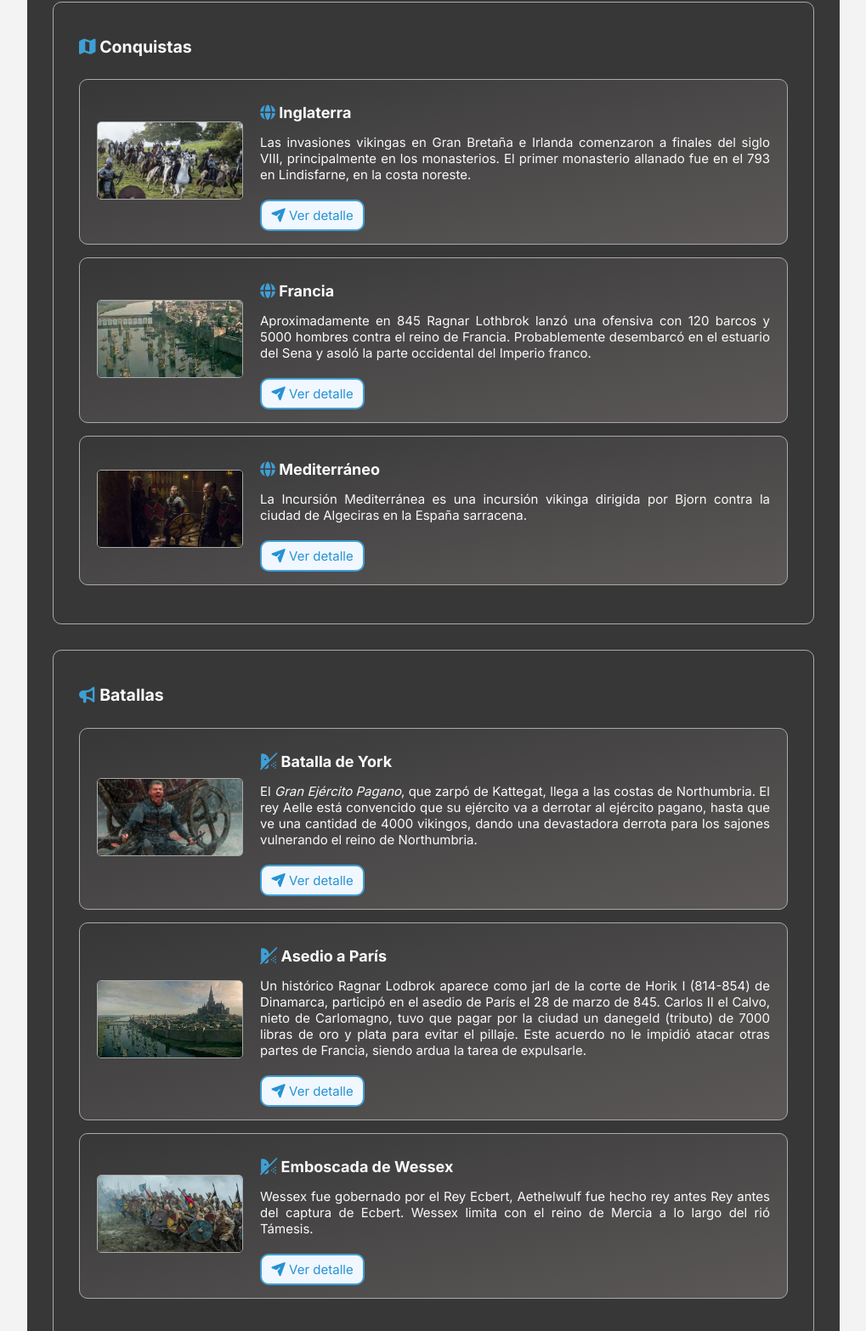
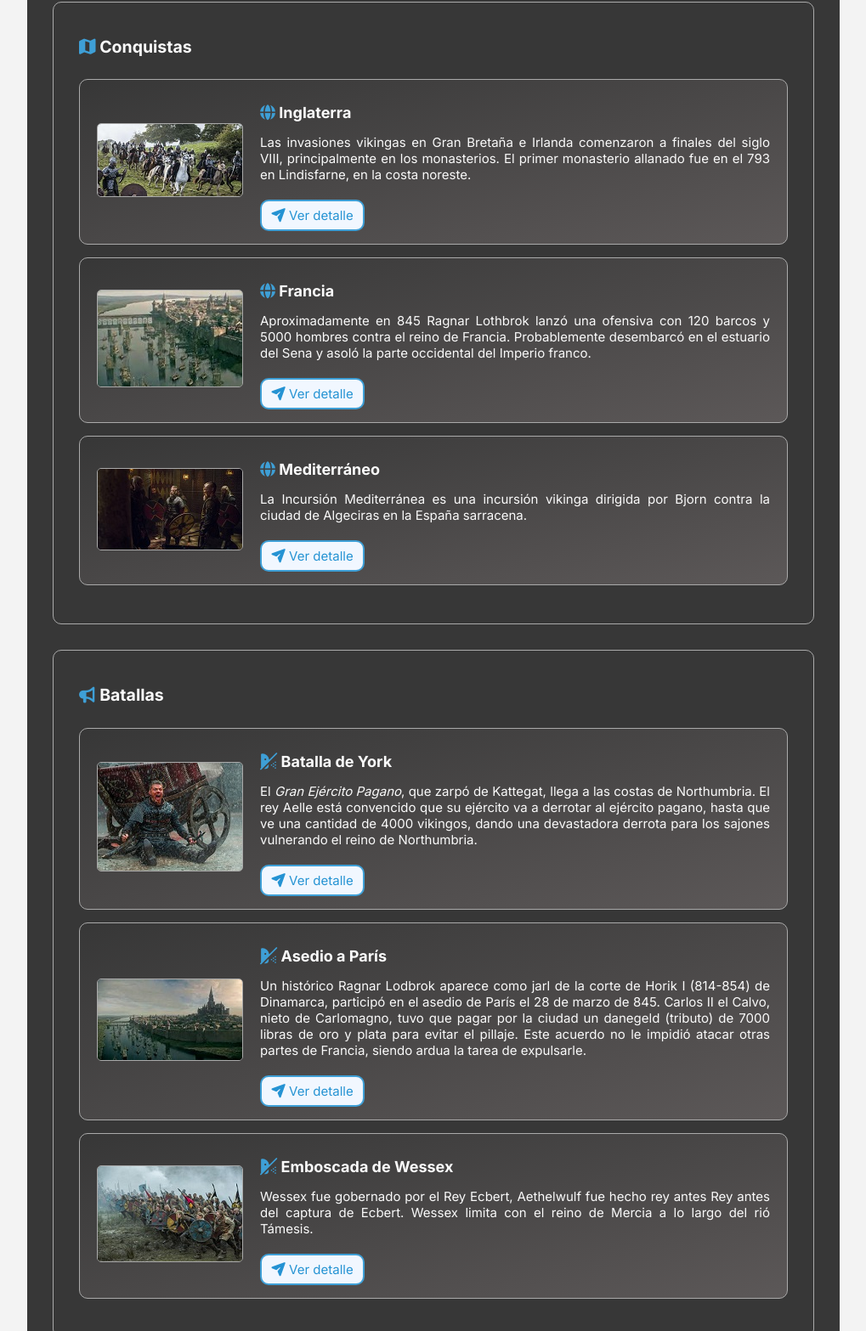
Before and after one commit to coterofr/-coterofr-pec3-html-css-1, a website built with Parcel: page src/views/category.html in a window 1280 px wide. Shown: the part 2609-4176 px from the top of the page at 85% size, without its empty margins (130-1149 px from the left). Built offline with nearby package versions, Linux system fonts and the light colour scheme.

Commit message:
Fifth commit: Usa un tamaño adecuado para las imágenes

```diff
--- a/src/assets/js/app.js
+++ b/src/assets/js/app.js
@@ -116,6 +116,7 @@ _viewLess(".read-less-present-bio", "read-less-text-present-bio", ".read-more-pr
 function _viewVideo(id, idVideo, width, height) {
   let video = document.getElementById(id);
 
+  if(video) {
     video.addEventListener("click", event => {
       let figure = video.parentElement;
 
@@ -130,6 +131,7 @@ function _viewVideo(id, idVideo, width, height) {
       figure.replaceChild(iframe, video);
     });
   }
+}
 
 /* Gestionar el video del detalle */
 
--- a/src/views/category.html
+++ b/src/views/category.html
@@ -852,8 +852,13 @@
                 </h2>
 
                 <div class="category">
-                    <figure class="category-img">
-                        <img src="../assets/img/others/england.jpg" width="170px" height="90px" loading="lazy" alt="England">
+                    <figure class="category-img-miniature">
+                        <img srcset="../assets/img/others/england-170w.jpg 170w,
+                                     ../assets/img/others/england-220w.jpg 220w"
+                        sizes="(max-width: 700px) 220px, 170px"
+                        src="../assets/img/others/england-220w.jpg"
+                        loading="lazy"
+                        alt="England">
                         <figcaption></figcaption>
                     </figure>
 
@@ -871,8 +876,13 @@
                 </div>
 
                 <div class="category">
-                    <figure class="category-img">
-                        <img src="../assets/img/others/france.jpg" width="170px" height="90px" loading="lazy" alt="Francia">
+                    <figure class="category-img-miniature">
+                        <img srcset="../assets/img/others/france-170w.jpg 170w,
+                                     ../assets/img/others/france-220w.jpg 220w"
+                        sizes="(max-width: 700px) 220px, 170px"
+                        src="../assets/img/others/france-220w.jpg"
+                        loading="lazy"
+                        alt="Francia">
                         <figcaption></figcaption>
                     </figure>
 
@@ -890,8 +900,13 @@
                 </div>
 
                 <div class="category">
-                    <figure class="category-img">
-                        <img src="../assets/img/others/mediterranean.jpg" width="170px" height="90px" loading="lazy" alt="Mediterranean">
+                    <figure class="category-img-miniature">
+                        <img srcset="../assets/img/others/mediterranean-170w.jpg 170w,
+                                     ../assets/img/others/mediterranean-220w.jpg 220w"
+                        sizes="(max-width: 700px) 220px, 170px"
+                        src="../assets/img/others/mediterranean-220w.jpg"
+                        loading="lazy"
+                        alt="Mediterranean">
                         <figcaption></figcaption>
                     </figure>
 
@@ -916,8 +931,13 @@
                 </h2>
 
                 <div class="category">
-                    <figure class="category-img">
-                        <img src="../assets/img/others/york.jpg" width="170px" height="90px" loading="lazy" alt="York">
+                    <figure class="category-img-miniature">
+                            <img srcset="../assets/img/others/york-170w.jpg 170w,
+                                         ../assets/img/others/york-220w.jpg 220w"
+                            sizes="(max-width: 700px) 220px, 170px"
+                            src="../assets/img/others/york-220w.jpg"
+                            loading="lazy"
+                            alt="York">
                         <figcaption></figcaption>
                     </figure>
 
@@ -935,8 +955,13 @@
                 </div>
 
                 <div class="category">
-                    <figure class="category-img">
-                        <img src="../assets/img/others/paris.jpg" width="170px" height="90px" loading="lazy" alt="Paris">
+                    <figure class="category-img-miniature">
+                        <img srcset="../assets/img/others/paris-170w.jpg 170w,
+                                     ../assets/img/others/paris-220w.jpg 220w"
+                        sizes="(max-width: 700px) 220px, 170px"
+                        src="../assets/img/others/paris-220w.jpg"
+                        loading="lazy"
+                        alt="Paris">
                         <figcaption></figcaption>
                     </figure>
 
@@ -954,8 +979,13 @@
                 </div>
 
                 <div class="category">
-                    <figure class="category-img">
-                        <img src="../assets/img/others/wessex.jpg" width="170px" height="90px" loading="lazy" alt="Wessex">
+                    <figure class="category-img-miniature">
+                        <img srcset="../assets/img/others/wessex-170w.jpg 170w,
+                                     ../assets/img/others/wessex-220w.jpg 220w"
+                        sizes="(max-width: 700px) 220px, 170px"
+                        src="../assets/img/others/wessex-220w.jpg"
+                        loading="lazy"
+                        alt="Wessex">
                         <figcaption></figcaption>
                     </figure>
 
```
Also changed, not shown: src/assets/img/others/england-170w.jpg (added), src/assets/img/others/england-220w.jpg (added), src/assets/img/others/france-170w.jpg (added), src/assets/img/others/france-220w.jpg (added), src/assets/img/others/mediterranean-170w.jpg (added), src/assets/img/others/mediterranean-220w.jpg (added), src/assets/img/others/mediterranean.jpg (deleted), src/assets/img/others/paris-170w.jpg (added), src/assets/img/others/paris-220w.jpg (added), src/assets/img/others/paris.jpg (deleted), src/assets/img/others/wessex-170w.jpg (added), src/assets/img/others/wessex-220w.jpg (added), src/assets/img/others/wessex.jpg (deleted), src/assets/img/others/york-170w.jpg (added), 2 more files. Lines whose indentation alone changed are shown as unchanged.
